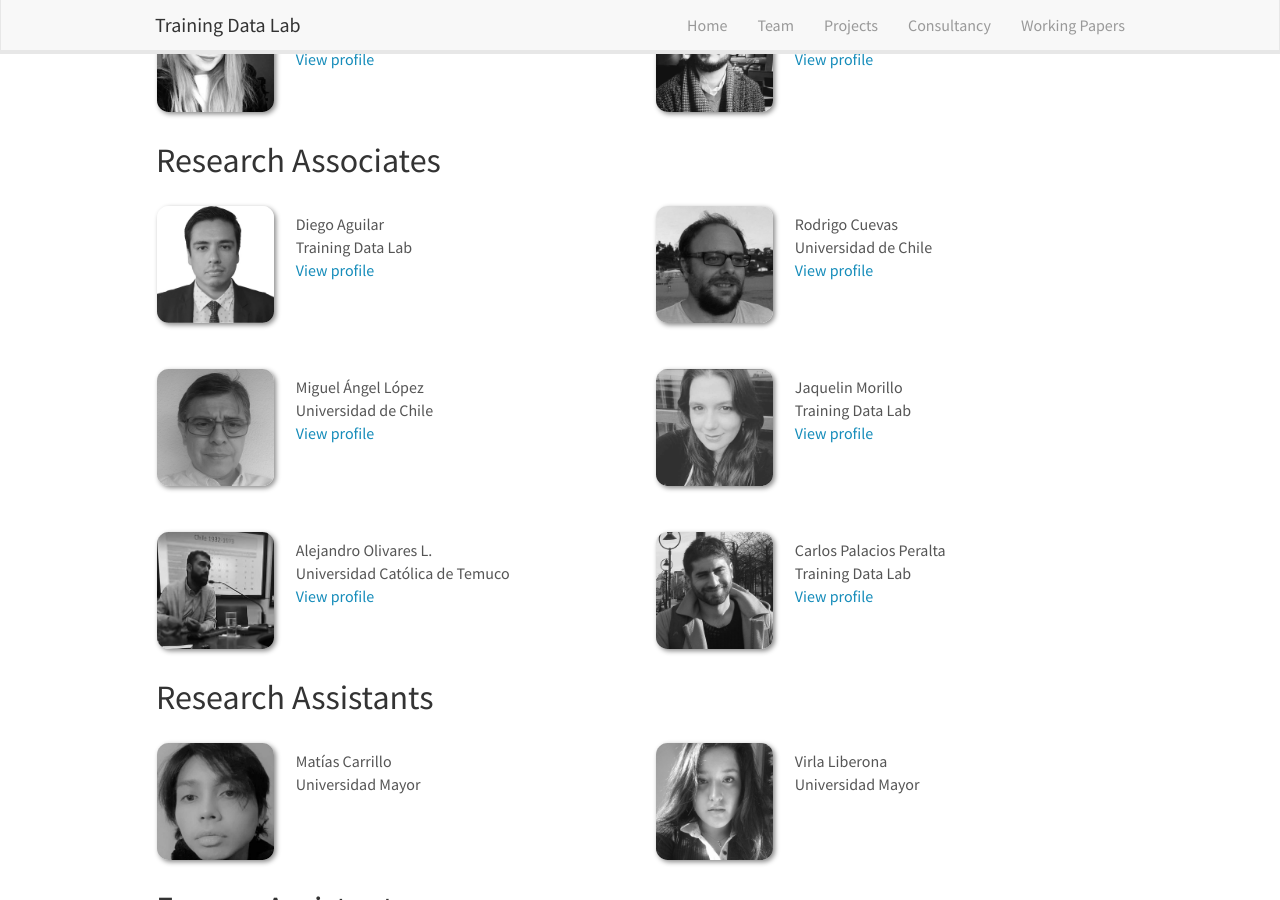
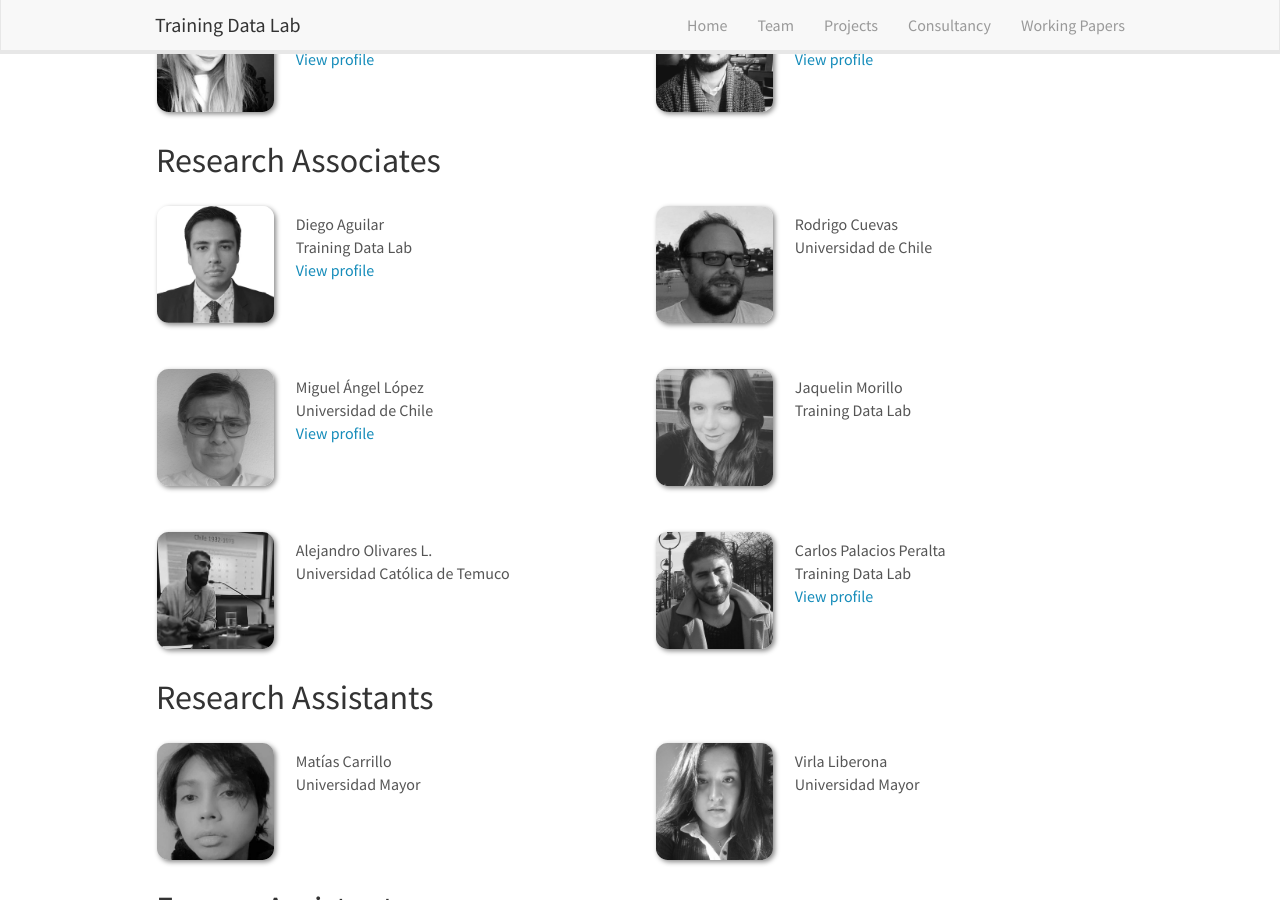
Before and after one commit to training-datalab/old-training-datalab.com, a Jekyll site: the page built from _pages/team.md, in a window 1280 px wide and 900 px high, scrolled down 262 px. Built offline with Jekyll 4.4.1, drawn with Linux system fonts in a browser that asks for light colours; nearby versions of some CDN libraries.

Commit message:
Update researchers.yml

```diff
--- a/_data/researchers.yml
+++ b/_data/researchers.yml
@@ -8,25 +8,26 @@
   photo: rcuevas.jpg
   info: Universidad de Chile
   email: rodrigocuevas@uchile.cl
-  website: <a href="/team/rcuevas">View profile</a>
+  website:
 
 - name: Miguel Ángel López
   photo: malopez.jpg
   info: Universidad de Chile
   email: mlopez@uchile.cl
+  website:
 
   website: <a href="/team/malopez">View profile</a>
 - name: Jaquelin Morillo
   photo: jmorillo.jpg
   info: Training Data Lab
   email: jaquelin.morillo@training-datalab.com
-  website: <a href="/team/jmorillo">View profile</a>
+  website:
 
 - name: Alejandro Olivares L.
   photo: aolivares.jpg
   info: Universidad Católica de Temuco
   email: alejandro.olivares@uct.cl
-  website: <a href="/team/aolivares">View profile</a>
+  website:
 
 - name: Carlos Palacios Peralta
   photo: cpalacios.jpg
```
